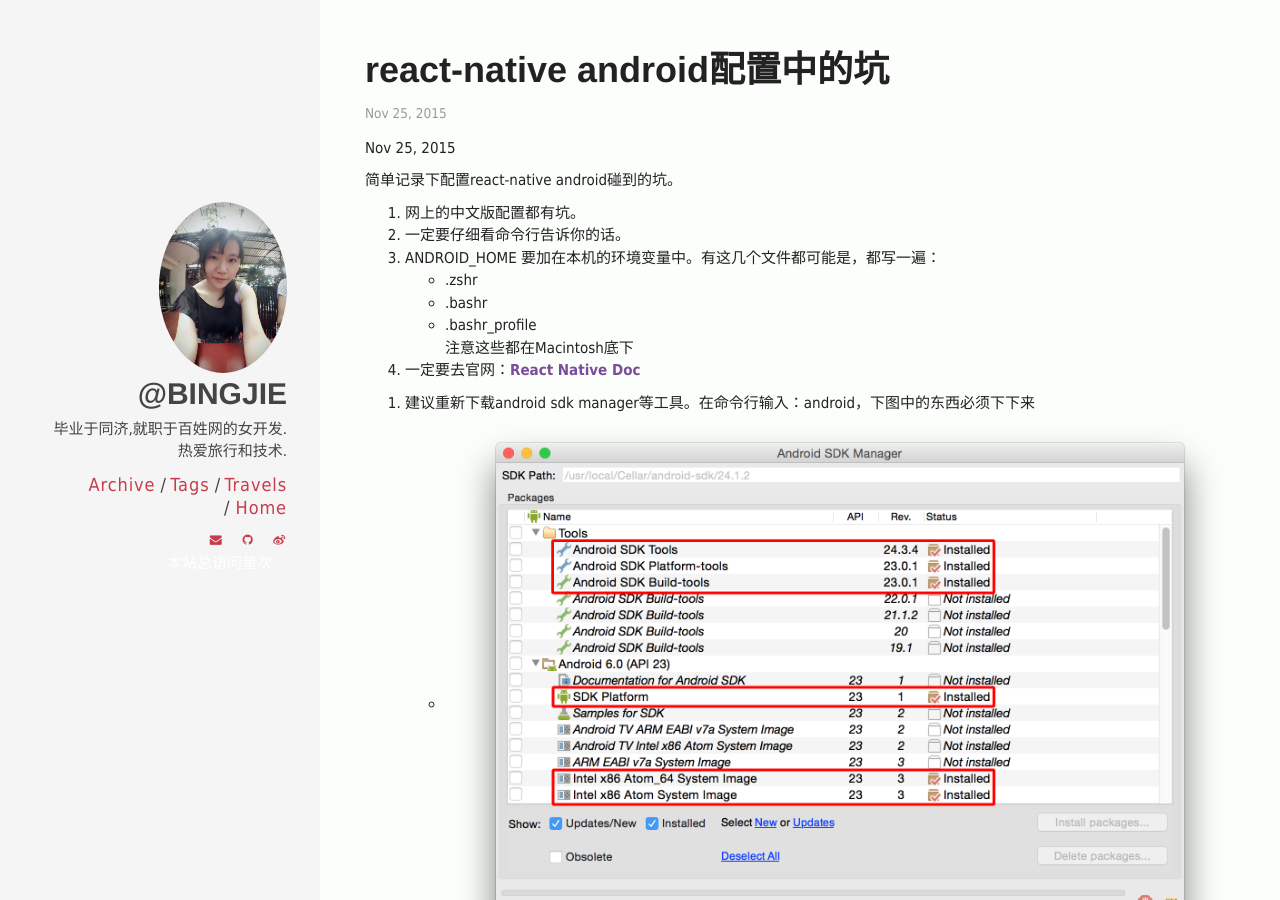
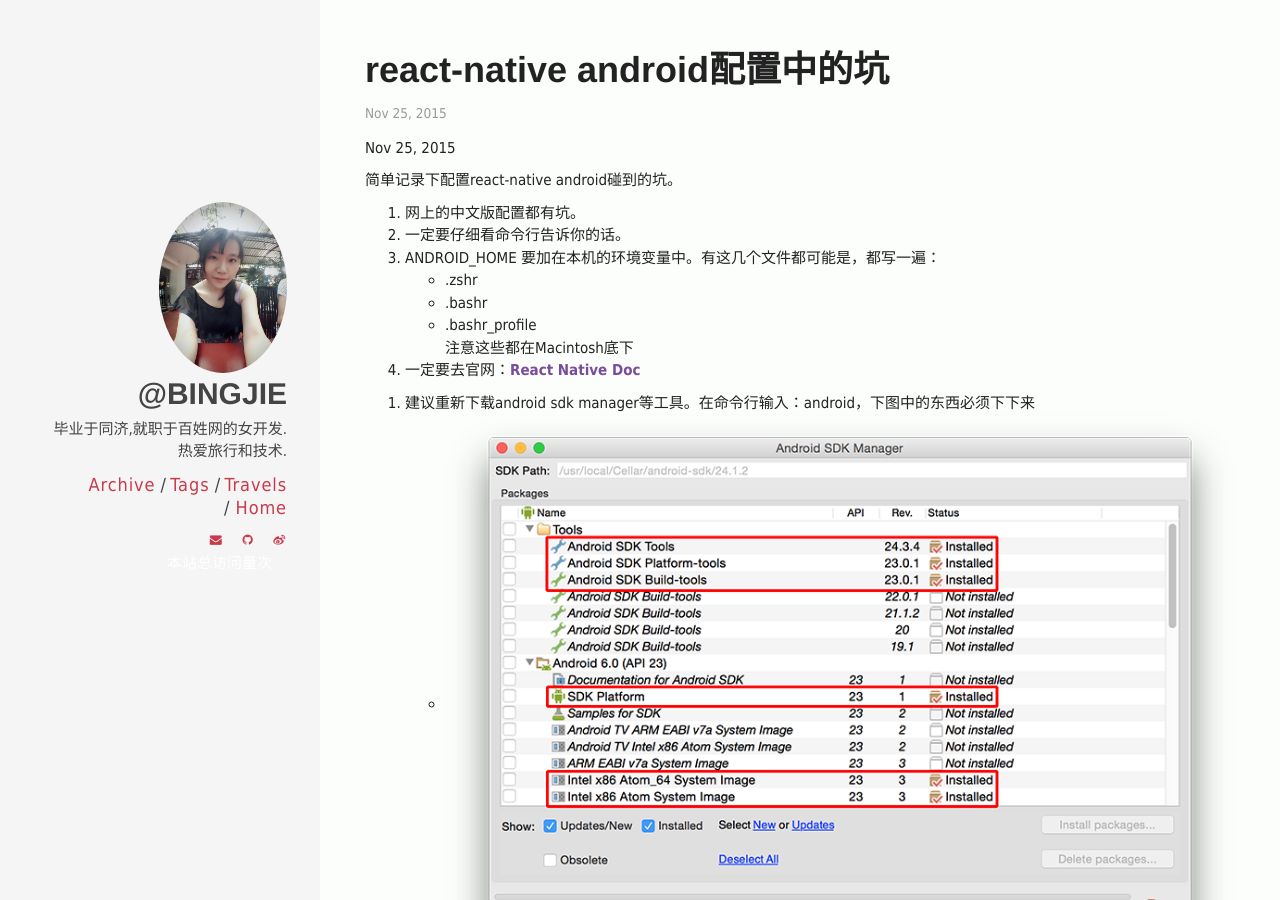
Before and after one commit to chaojimiaomiao/chaojimiaomiao.github.io, a Jekyll site: the page built from _posts/2015-11-25-react-native-android.md, in a window 1280 px wide and 900 px high. Built offline with Jekyll 4.4.1, drawn with Linux system fonts in a browser that asks for light colours; comment, search, counter and statistics services are not loaded.

Commit message:
改文章

```diff
--- a/_includes/post-section.html
+++ b/_includes/post-section.html
@@ -26,7 +26,7 @@
       <a class="post-tag {{ tag | slugize }}" href="{{ site.url }}/tags/#{{ tag }}">{{ tag }}</a>
       {% endfor %}
       {% endif %}
-      {% if page.author %}
+      {% if page.date %}
       {{ page.date | date: "%b %-d, %Y" }}
       {% endif %}
     </p>
--- a/_layouts/post.html
+++ b/_layouts/post.html
@@ -13,6 +13,7 @@ layout: default
     {{ content }}
   </article>
   <br/>
+  <hr>
   <font color="gray"><strong> 若无特别说明，本站文字皆为原创。<a href="http://creativecommons.org/licenses/by-nc-sa/4.0/" target="_blank">知识共享 署名-非商业性使用-相同方式共享 4.0 国际 许可协议</a>进行许可。</strong></font>
   <br/>
   <p>人生在于体验，体验下打赏吧：）</p>
```
Also changed, not shown: _posts/2015-11-25-react-native-android.md (+2 -0 lines), img/AndroidSDK1.png, img/react_android_success.jpg (added).
